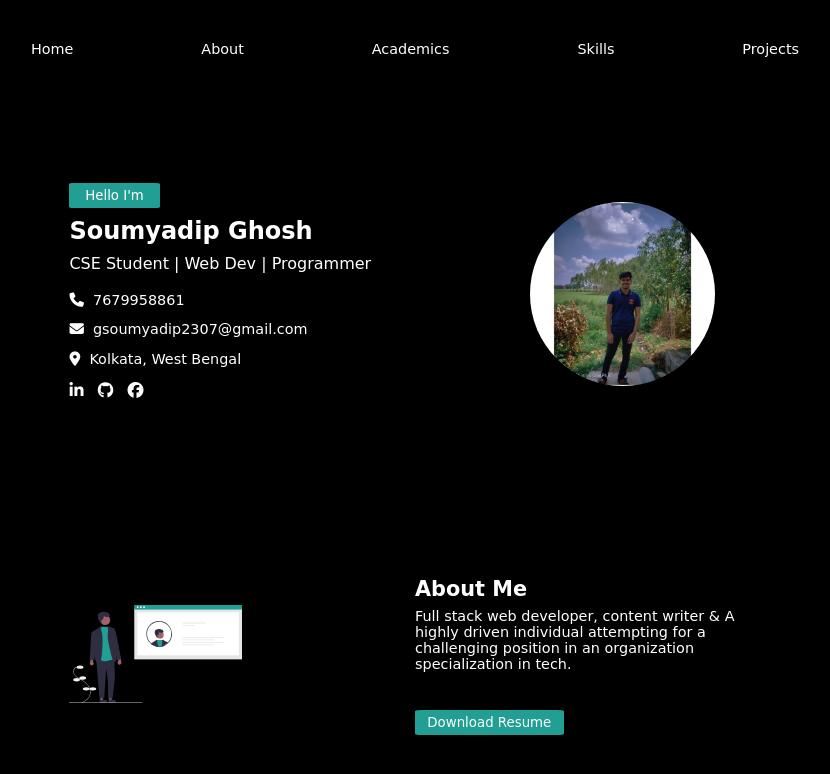
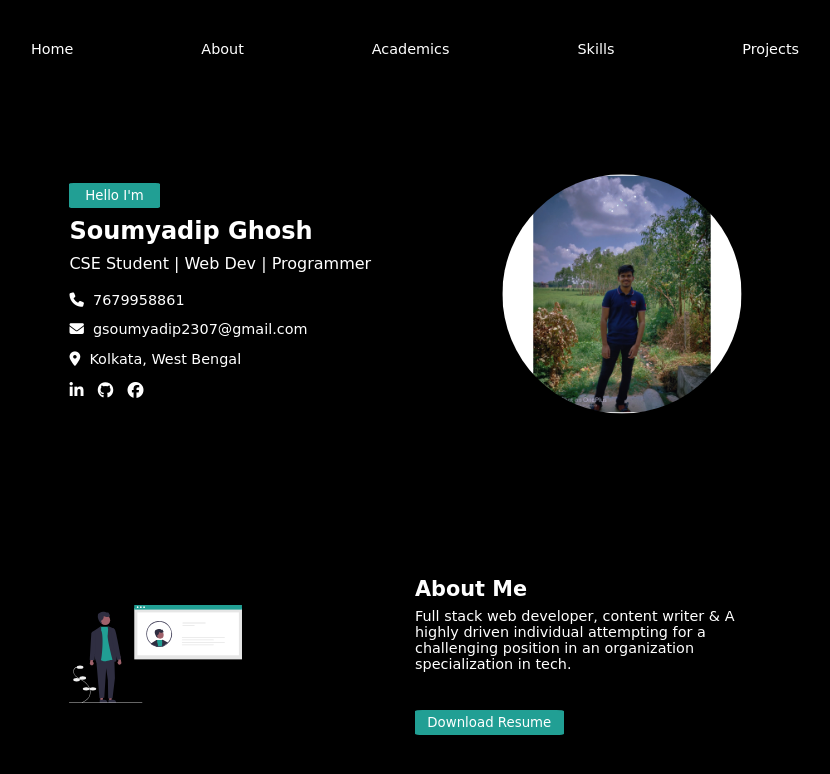
Before and after one commit to SoumyadipGhosh23/Soumyadip, a plain HTML site: page index.html in a window 1280 px wide. In both pictures the pointer is over the picture 847 px from the left and 294 px from the top of the page. Shown: the whole page, without its empty margins (225-1055 px from the left). Drawn offline with Linux system fonts and the light colour scheme; a web font is replaced by a local one.

Commit message:
adding transformation in My Img

```diff
--- a/static/style.css
+++ b/static/style.css
@@ -129,6 +129,12 @@ button[type="button"] {
 .MyImg {
     border-radius: 50%;
     width: 40%;
+    transition: 1s;
+}
+
+.MyImg:hover{
+    transform: scale(1.3);
+
 }
 
 
```
